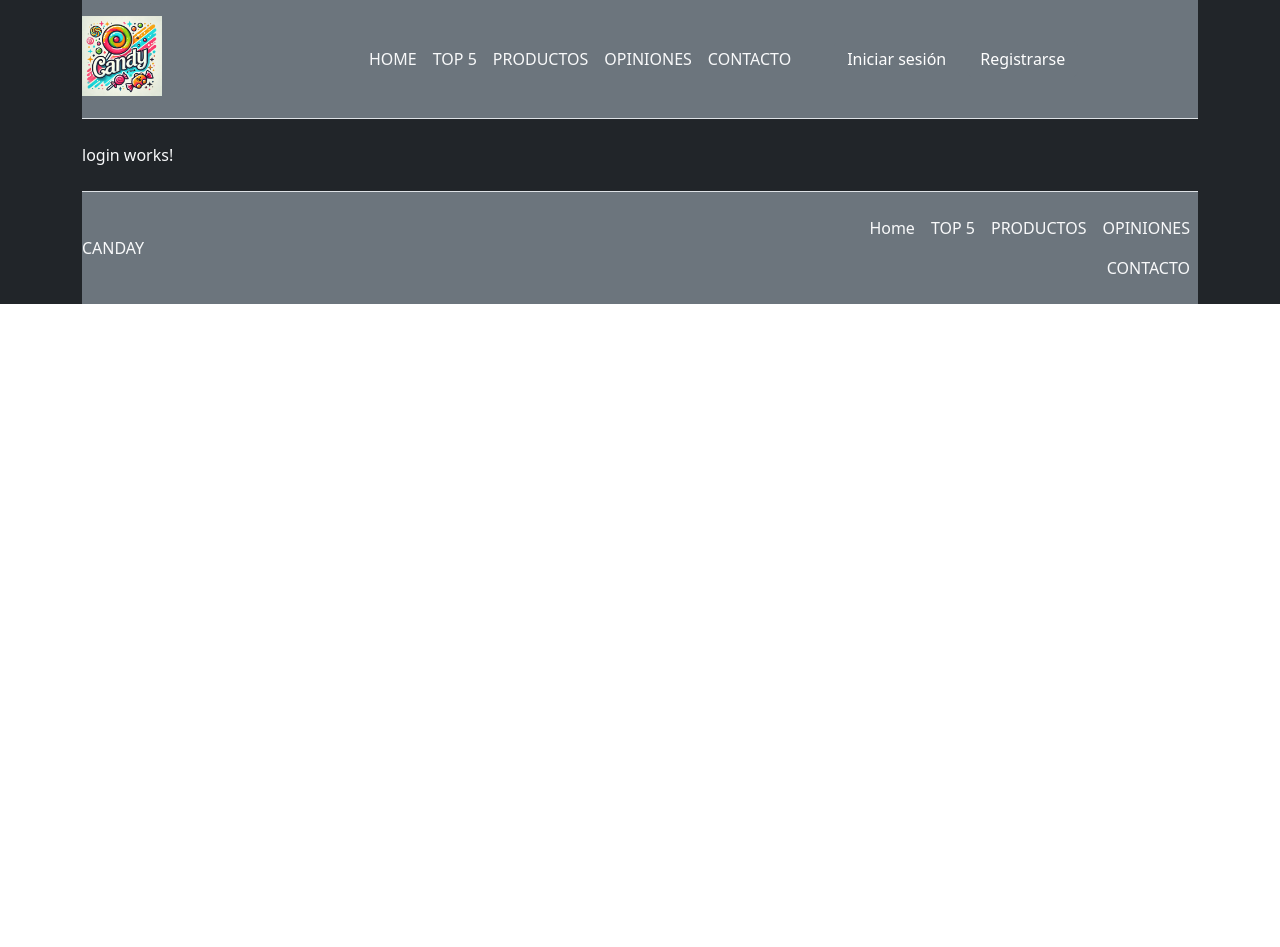
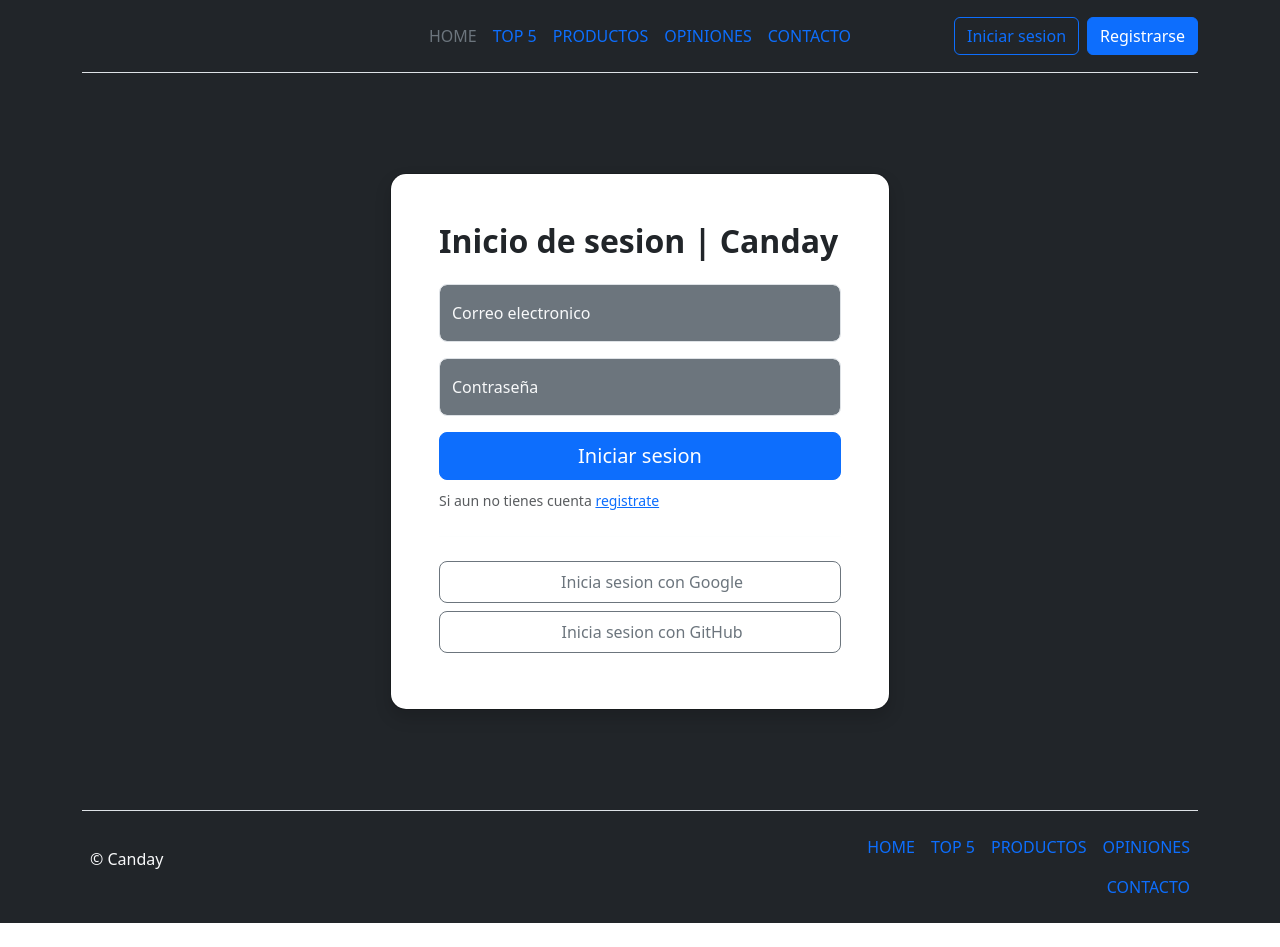
Before and after one commit to CarlosJimenez24/CANDAY, an Angular app: page /login in a window 1280 px wide. Before the commit the page ends 800 px from the top, so only its background shows below. Built offline with nearby package versions, Linux system fonts and the light colour scheme.

Commit message:
implementacion de login/register + estilos

```diff
--- a/src/app/app.component.css
+++ b/src/app/app.component.css
@@ -1,3 +1,4 @@
-html, body {
-    background-color: aqua;
+.miColor {
+    background-color: rgb(116, 197, 40);
+    color: rgb(116, 197, 40);
 }
--- a/src/app/app.component.html
+++ b/src/app/app.component.html
@@ -9,50 +9,50 @@
 </head>
 <body class="bg-dark text-light"> <!-- Fondo oscuro y texto claro -->
 
-    <header class="container">
-        <nav class="navbar navbar-expand-md navbar-dark bg-secondary py-3 mb-4 border-bottom">
+    <!-- HEADER HEADER HEADER HEADER HEADER HEADER HEADER HEADER -->
+    <div class="container">
+        <header class="d-flex flex-wrap align-items-center justify-content-center justify-content-md-between py-3 mb-4 border-bottom">
           <div class="col-md-3 mb-2 mb-md-0">
-                <a href="/" class="d-inline-flex text-decoration-none">
-                    <img src="/img/logo.png" alt="Logo" width="80" height="80">
+            <a href="/img/logo.png" class="d-inline-flex link-body-emphasis text-decoration-none">
+              <svg class="bi" width="40" height="32" role="img" aria-label="Bootstrap"><use xlink:href="#bootstrap"></use></svg>
             </a>
           </div>
 
           <ul class="nav col-12 col-md-auto mb-2 justify-content-center mb-md-0">
-                <!-- Cambié el color de los enlaces a grises oscuros -->
-                <li><a href="./home" class="nav-link px-2 text-light">HOME</a></li>
-                <li><a href="./top5" class="nav-link px-2 text-light">TOP 5</a></li>
-                <li><a href="./productos" class="nav-link px-2 text-light">PRODUCTOS</a></li>
-                <li><a href="./opiniones" class="nav-link px-2 text-light">OPINIONES</a></li>
-                <li><a href="./contacto" class="nav-link px-2 text-light">CONTACTO</a></li>
+            <li><a href="./home" class="nav-link px-2 link-secondary">HOME</a></li>
+            <li><a href="./top5" class="nav-link px-2">TOP 5</a></li>
+            <li><a href="./productos" class="nav-link px-2">PRODUCTOS</a></li>
+            <li><a href="./opiniones" class="nav-link px-2">OPINIONES</a></li>
+            <li><a href="./contacto" class="nav-link px-2">CONTACTO</a></li>
           </ul>
 
           <div class="col-md-3 text-end">
-                <!-- Cambié los botones a colores más oscuros/grises -->
-                <a href="./login" type="button" class="btn btn-secondary me-2">Iniciar sesión</a>
-                <a href="./register" type="button" class="btn btn-secondary">Registrarse</a>
+            <a href="./login" type="button" class="btn btn-outline-primary me-2">Iniciar sesion</a>
+            <a href="./register" type="button" class="btn btn-primary">Registrarse</a>
           </div>
-        </nav>
         </header>
+      </div>
 
+    <!-- INFORMACION DE LA PAGINA EN LA QUE ESTE UBICADO -->
     <main class="container">
         <router-outlet></router-outlet>
     </main>
 
+    <!-- FOOTER FOOTER FOOTER FOOTER FOOTER FOOTER FOOTER FOOTER FOOTER FOOTER -->
     <div class="container">
-        <footer class="d-flex flex-wrap justify-content-between align-items-center py-3 my-4 border-top bg-secondary">
-            <p class="col-md-4 mb-0 text-light">CANDAY</p>
+        <footer class="d-flex flex-wrap justify-content-between align-items-center py-3 my-4 border-top">
+          <p class="nav-link px-2">© Canday</p>
 
-            <a href="/img/logo.png" class="col-md-4 d-flex align-items-center justify-content-center mb-3 mb-md-0 me-md-auto link-body-emphasis text-decoration-none" aria-label="Bootstrap">
+          <a href="/" class="col-md-4 d-flex align-items-center justify-content-center mb-3 mb-md-0 me-md-auto link-body-emphasis text-decoration-none" aria-label="Bootstrap">
             <svg class="bi me-2" width="40" height="32" aria-hidden="true"><use xlink:href="#bootstrap"></use></svg>
           </a>
 
           <ul class="nav col-md-4 justify-content-end">
-                <!-- Cambié el color de los enlaces del footer a grises oscuros -->
-                <li class="nav-item"><a href="#" class="nav-link px-2 text-light">Home</a></li>
-                <li class="nav-item"><a href="#" class="nav-link px-2 text-light">TOP 5</a></li>
-                <li class="nav-item"><a href="#" class="nav-link px-2 text-light">PRODUCTOS</a></li>
-                <li class="nav-item"><a href="#" class="nav-link px-2 text-light">OPINIONES</a></li>
-                <li class="nav-item"><a href="#" class="nav-link px-2 text-light">CONTACTO</a></li>
+            <li class="nav-item"><a href="./home" class="nav-link px-2">HOME</a></li>
+            <li class="nav-item"><a href="./top5" class="nav-link px-2">TOP 5</a></li>
+            <li class="nav-item"><a href="./productos" class="nav-link px-2">PRODUCTOS</a></li>
+            <li class="nav-item"><a href="./opiniones" class="nav-link px-2">OPINIONES</a></li>
+            <li class="nav-item"><a href="./contacto" class="nav-link px-2">CONTACTO</a></li>
           </ul>
         </footer>
       </div>
--- a/src/app/components/home/home.component.css
+++ b/src/app/components/home/home.component.css
@@ -0,0 +1,4 @@
+.miColor {
+    background-color: rgb(116, 197, 40);
+    color: rgb(116, 197, 40);
+}
--- a/src/app/components/home/home.component.html
+++ b/src/app/components/home/home.component.html
@@ -1 +1,56 @@
-<h1>Lorem ipsum dolor sit amet consectetur adipisicing elit. Tempora consequatur deserunt consequuntur architecto enim a dolore dolorum hic odit ratione consectetur, atque accusamus dolor dignissimos deleniti repellat sed eveniet. Quos?</h1>
+<!DOCTYPE html>
+<html lang="en">
+<head>  bg
+    <meta charset="UTF-8">
+    <meta name="viewport" content="width=device-width, initial-scale=1.0">
+    <title>Document</title>
+</head>
+<body>
+    <div class="p-4 p-md-5 mb-4 rounded text-body-emphasis bg-secondary">
+    <div class="col-lg-6 px-0">
+      <h1 class="display-4 fst-italic"><strong>¡Canday! la mejor tienda de chuches online que vas a ver.</strong> </h1>
+      <p class="lead my-3">asasasas</p>
+      <p class="lead mb-0"><a href="#" class="text-body-emphasis fw-bold">Continue reading...</a></p>
+    </div>
+  </div>
+
+  <div class="row mb-2">
+    <div class="col-md-6">
+      <div class="row g-0 border rounded overflow-hidden flex-md-row mb-4 shadow-sm h-md-250 position-relative">
+        <div class="col p-4 d-flex flex-column position-static">
+          <strong class="d-inline-block mb-2 text-primary-emphasis">World</strong>
+          <h3 class="mb-0">sssssssssss</h3>
+          <div class="mb-1 text-body-secondary">Nov 12</div>
+          <p class="card-text mb-auto">asasasasaasasasasa</p>
+          <a href="#" class="icon-link gap-1 icon-link-hover stretched-link">
+            Continue reading
+            <svg class="bi" aria-hidden="true"><use xlink:href="#chevron-right"></use></svg>
+          </a>
+        </div>
+        <div class="col-auto d-none d-lg-block">
+          <svg class="bd-placeholder-img" width="200" height="250" xmlns="http://www.w3.org/2000/svg" role="img" aria-label="Placeholder: foto" preserveAspectRatio="xMidYMid slice"><title>Placeholder</title><rect width="100%" height="100%" fill="#55595c"></rect><text x="50%" y="50%" fill="#eceeef" dy=".3em">Thumbnail</text></svg>
+        </div>
+      </div>
+    </div>
+    <div class="col-md-6">
+      <div class="row g-0 border rounded overflow-hidden flex-md-row mb-4 shadow-sm h-md-250 position-relative">
+        <div class="col p-4 d-flex flex-column position-static">
+          <strong class="d-inline-block mb-2 text-success-emphasis">Design</strong>
+          <h3 class="mb-0">ssssssssssssssss</h3>
+          <div class="mb-1 text-body-secondary">Nov 11</div>
+          <p class="mb-auto">asasasasaasas</p>
+          <a href="#" class="icon-link gap-1 icon-link-hover stretched-link">
+            Continue reading
+            <svg class="bi" aria-hidden="true"><use xlink:href="#chevron-right"></use></svg>
+          </a>
+        </div>
+        <div class="col-auto d-none d-lg-block">
+          <svg class="bd-placeholder-img" width="200" height="250" xmlns="http://www.w3.org/2000/svg" role="img" aria-label="Placeholder: foto" preserveAspectRatio="xMidYMid slice"><title>Placeholder</title><rect width="100%" height="100%" fill="#55595c"></rect><text x="50%" y="50%" fill="#eceeef" dy=".3em">Thumbnail</text></svg>
+        </div>
+      </div>
+    </div>
+  </div>
+
+
+</body>
+</html>
--- a/src/app/components/login/login.component.html
+++ b/src/app/components/login/login.component.html
@@ -1 +1,36 @@
-<p>login works!</p>
+<div class="modal modal-sheet position-static d-block bg-dark p-4 py-md-5" tabindex="-1" role="dialog" id="modalSignin">
+    <div class="modal-dialog">
+      <div class="modal-content rounded-4 shadow">
+        <div class="modal-header p-5 pb-4 border-bottom-0">
+          <h1 class="fw-bold mb-0 fs-2 text-dark">Inicio de sesion  |  Canday</h1>
+        </div>
+
+        <div class="modal-body p-5 pt-0">
+          <form class="">
+            <div class="form-floating mb-3">
+              <input type="email" class="form-control rounded-3 bg-secondary" id="floatingInput" placeholder="name@example.com">
+              <label for="floatingInput">Correo electronico</label>
+            </div>
+            <div class="form-floating mb-3">
+              <input type="password" class="form-control rounded-3 bg-secondary" id="floatingPassword" placeholder="Password">
+              <label for="floatingPassword">Contraseña</label>
+            </div>
+
+            <button class="w-100 mb-2 btn btn-lg rounded-3 btn-primary" type="submit">Iniciar sesion</button>
+            <small class="text-body-secondary">Si aun no tienes cuenta <a href="./register">registrate</a></small>
+            <hr class="my-4">
+
+            <button class="w-100 py-2 mb-2 btn btn-outline-secondary rounded-3" type="submit">
+              <svg class="bi me-1" width="16" height="16" aria-hidden="true"><use xlink:href="#google"></use></svg>
+              Inicia sesion con Google
+            </button>
+
+            <button class="w-100 py-2 mb-2 btn btn-outline-secondary rounded-3" type="submit">
+              <svg class="bi me-1" width="16" height="16" aria-hidden="true"><use xlink:href="#github"></use></svg>
+              Inicia sesion con GitHub
+            </button>
+          </form>
+        </div>
+      </div>
+    </div>
+  </div>
--- a/src/app/components/register/register.component.html
+++ b/src/app/components/register/register.component.html
@@ -1 +1,40 @@
-<p>register works!</p>
+<div class="modal modal-sheet position-static d-block bg-dark p-4 py-md-5" tabindex="-1" role="dialog" id="modalSignin">
+    <div class="modal-dialog">
+      <div class="modal-content rounded-4 shadow">
+        <div class="modal-header p-5 pb-4 border-bottom-0">
+          <h1 class="fw-bold mb-0 fs-2 text-dark">Registro  |  Canday </h1>
+          <button type="button" class="btn-close" data-bs-dismiss="modal" aria-label="Close"></button>
+        </div>
+
+        <div class="modal-body p-5 pt-0">
+          <form class="">
+            <div class="form-floating mb-3">
+              <input type="email" class="form-control rounded-3 bg-secondary" id="floatingInput" placeholder="name@example.com">
+              <label for="floatingInput">Correo electronico</label>
+            </div>
+            <div class="form-floating mb-3">
+              <input type="password" class="form-control rounded-3 bg-secondary" id="floatingPassword" placeholder="Password">
+              <label for="floatingPassword">Contraseña</label>
+            </div>
+            <div class="form-floating mb-3">
+                <input type="password" class="form-control rounded-3 bg-secondary" id="floatingPassword" placeholder="Password">
+                <label for="floatingPassword">Repite la contraseña</label>
+              </div>
+            <button class="w-100 mb-2 btn btn-lg rounded-3 btn-primary" type="submit">Registrarse</button>
+            <small class="text-body-secondary"> Si ya tienes cuenta <a href="./login">inicia sesion.</a></small>
+            <hr class="my-4">
+            <h2 class="fs-5 fw-bold mb-3">Or use a third-party</h2>
+            <button class="w-100 py-2 mb-2 btn btn-outline-secondary rounded-3" type="submit">
+              <svg class="bi me-1" width="16" height="16" aria-hidden="true"><use xlink:href="#google"></use></svg>
+              Inicia sesion con Google
+            </button>
+
+            <button class="w-100 py-2 mb-2 btn btn-outline-secondary rounded-3" type="submit">
+              <svg class="bi me-1" width="16" height="16" aria-hidden="true"><use xlink:href="#github"></use></svg>
+              Inicia sesion con GitHub
+            </button>
+          </form>
+        </div>
+      </div>
+    </div>
+  </div>
```
Also changed, not shown: public/img/CHUCHE1.jpg (added), public/img/CHUCHE2.jpg (added). Lines whose indentation alone changed are shown as unchanged.
